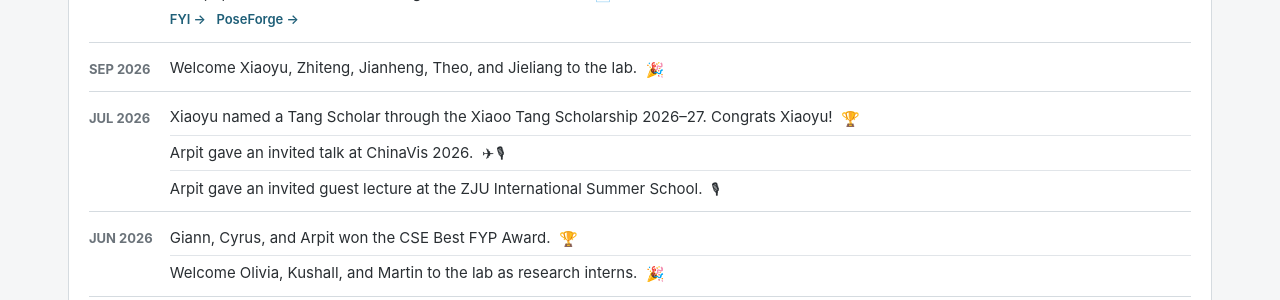
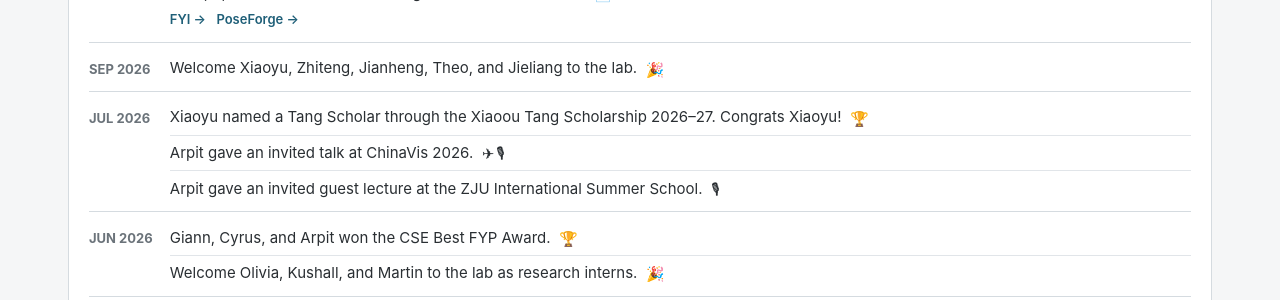
Before and after one commit to datavisards/datavisards.github.io, a Jekyll site: the page built from news.md, in a window 1280 px wide. Shown: the part 454-754 px from the top of the page. Built offline with Jekyll 4.4.1, drawn with Linux system fonts in a browser that asks for light colours.

Commit message:
fix typo

```diff
--- a/_data/news.yml
+++ b/_data/news.yml
@@ -12,7 +12,7 @@
   title: Welcome Xiaoyu, Zhiteng, Jianheng, Theo, and Jieliang to the lab.
   categories: [Milestones]
 - date: 2026-07-31
-  title: Xiaoyu named a Tang Scholar through the Xiaoo Tang Scholarship 2026–27. Congrats Xiaoyu!
+  title: Xiaoyu named a Tang Scholar through the Xiaoou Tang Scholarship 2026–27. Congrats Xiaoyu!
   categories: [Awards]
 - date: 2026-07-19
   title: Arpit gave an invited talk at ChinaVis 2026.
```
Also changed, not shown: _publications/2026-webseek.md (+1 -1 lines).
